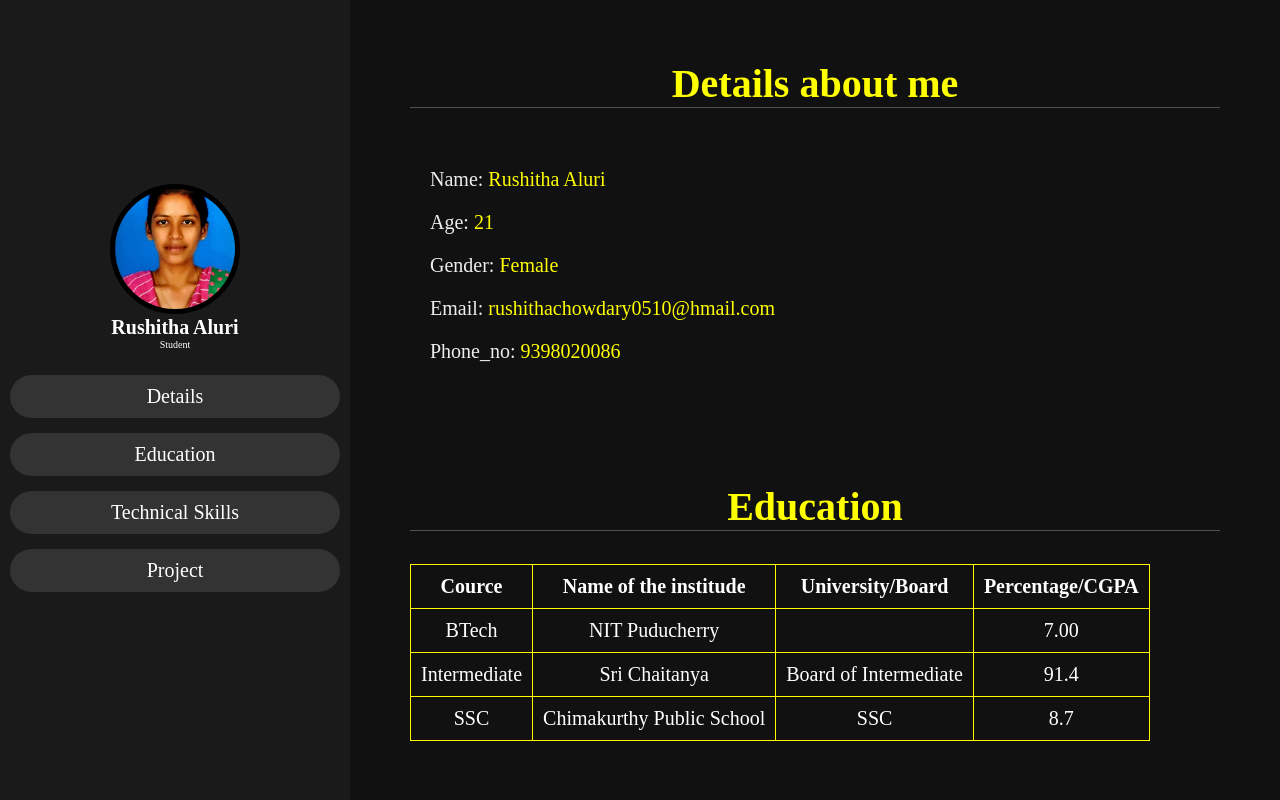
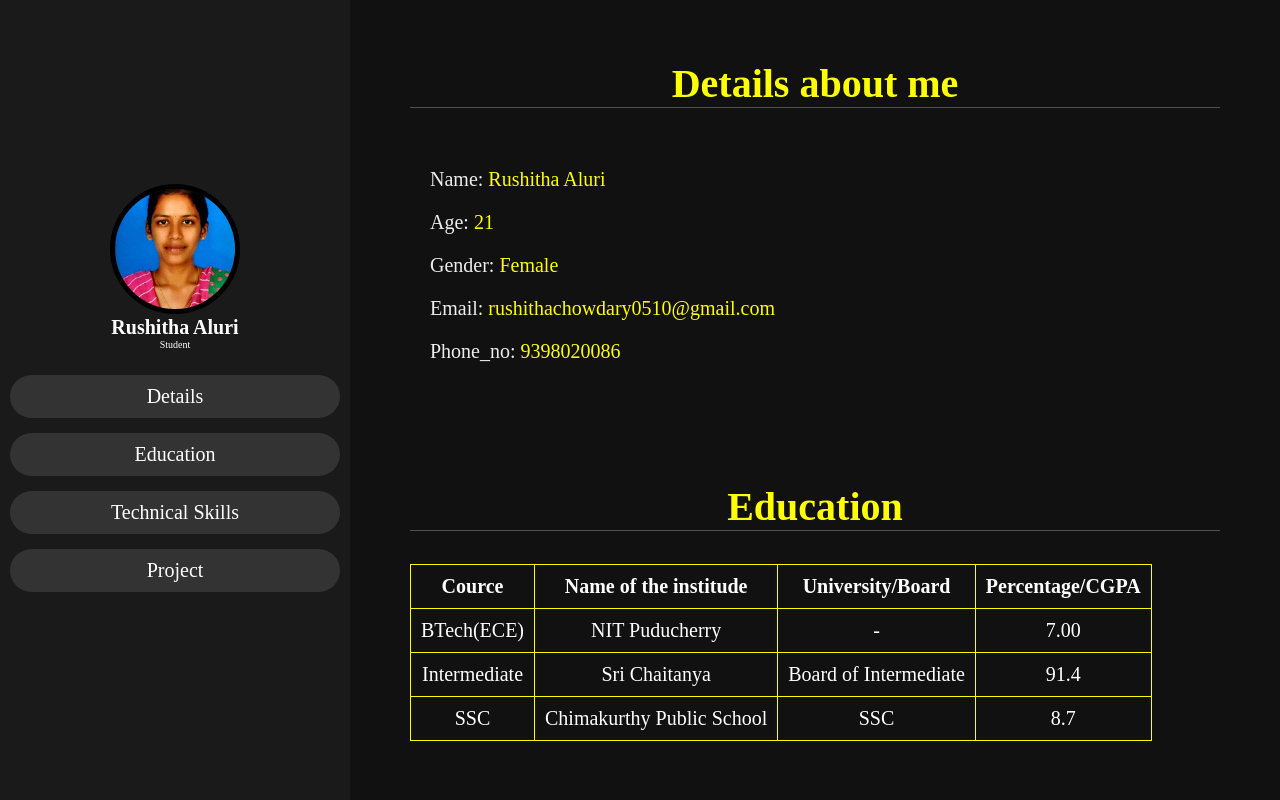
Before and after one commit to Rushitha999/rushi.github.io, a plain HTML site: page index.html in a window 1280 px wide. Shown: the top 800 px of the page. Drawn offline with Linux system fonts and the light colour scheme.

Commit message:
Update index.html

```diff
--- a/index.html
+++ b/index.html
@@ -30,7 +30,7 @@
              <h3><span>Name: </span>Rushitha Aluri</h3>
              <h3><span>Age: </span>21</h3>
              <h3><span>Gender: </span>Female</h3>
-             <h3><span>Email: </span>rushithachowdary0510@hmail.com</h3>
+             <h3><span>Email: </span>rushithachowdary0510@gmail.com</h3>
              <h3><span>Phone_no: </span>9398020086</h3>
         </div>
     </div>
@@ -45,9 +45,9 @@
             <th>Percentage/CGPA</th>
         </tr>
         <tr>
-            <td>BTech</td>
+            <td>BTech(ECE)</td>
             <td>NIT Puducherry</td>
-            <td></td>
+            <td>-</td>
             <td>7.00</td>
         </tr>
         <tr>
```
